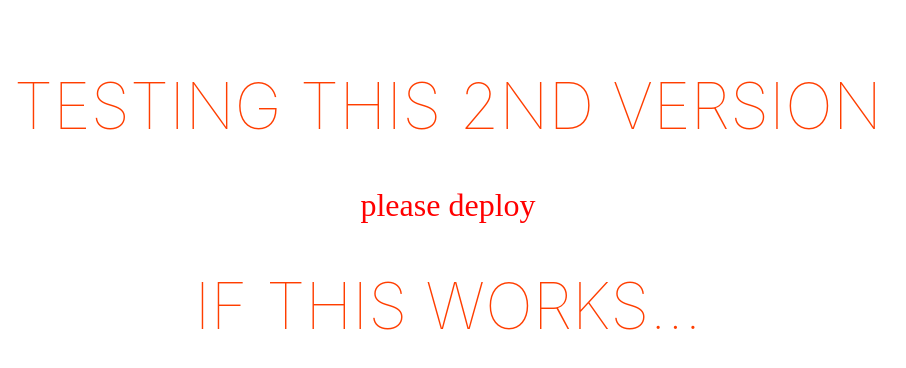
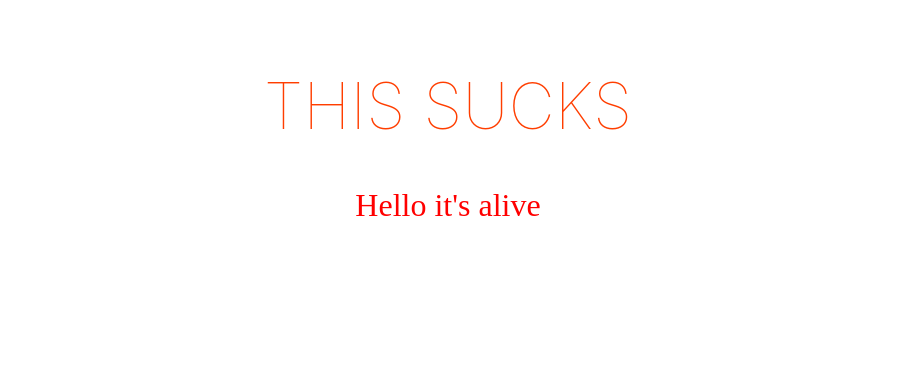
Before and after one commit to joeljih/joeljih.github.io, a Svelte app: page / in a window 1280 px wide. Shown: the top 368 px of the page, without its empty margins (192-1098 px from the left). Built offline with nearby package versions, Linux system fonts and the light colour scheme.

Commit message:
added p element

```diff
--- a/src/App.svelte
+++ b/src/App.svelte
@@ -4,9 +4,8 @@
 </script>
 
 <main>
-	<h1> Testing this 2nd version </h1>
-	<p> please deploy </p>
-    <h1> If this works...</h1>
+	<h1> This sucks </h1>
+    <p> Hello {success} </p>
 </main>
 
 <style>
```
